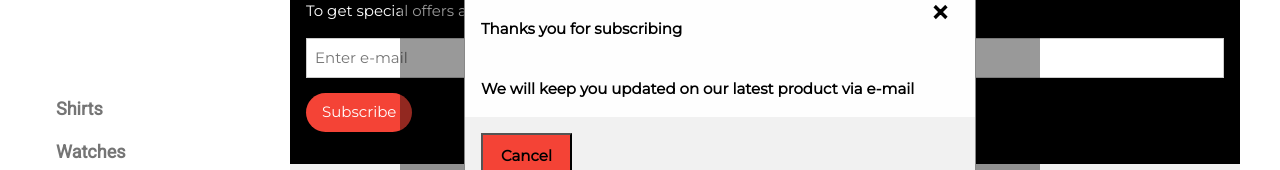
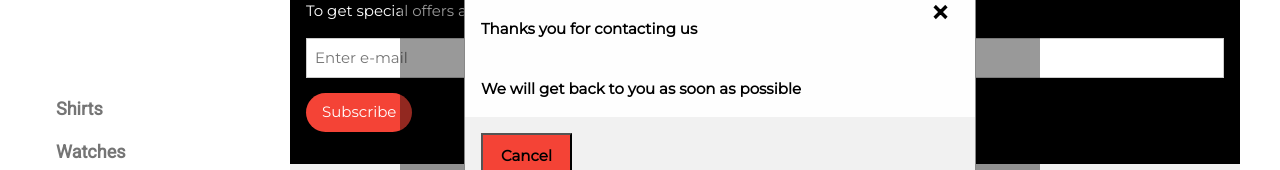
Before and after one commit to Tehilla-tadafe/store, a plain HTML site: page index.html in a window 1280 px wide. Both pictures are taken after typing "Sample", "name@example.com", "Sample", "Sample" into the empty fields and a click on the button "Contact". Shown: the part 2226-2396 px from the top of the page. Drawn offline with Linux system fonts and the light colour scheme; files that its build step writes are made by us from their sources.

Commit message:
Update index.html

```diff
--- a/index.html
+++ b/index.html
@@ -724,8 +724,8 @@ window.onclick = function(event) {
 Modal">&times;</span>
  </div>
  <div class="container">
-   <p><b>Thanks you for subscribing</b></p><br>
-   <b>We will keep you updated on our latest product via e-mail<b>
+   <p><b>Thanks you for contacting us</b></p><br>
+   <b>We will get back to you as soon as possible<b>
  </div>
  <div class="container" style="background-color:#f1f1f1">
  <button type="button" onclick="document.getElementById('id04').style.display='none'"
```
